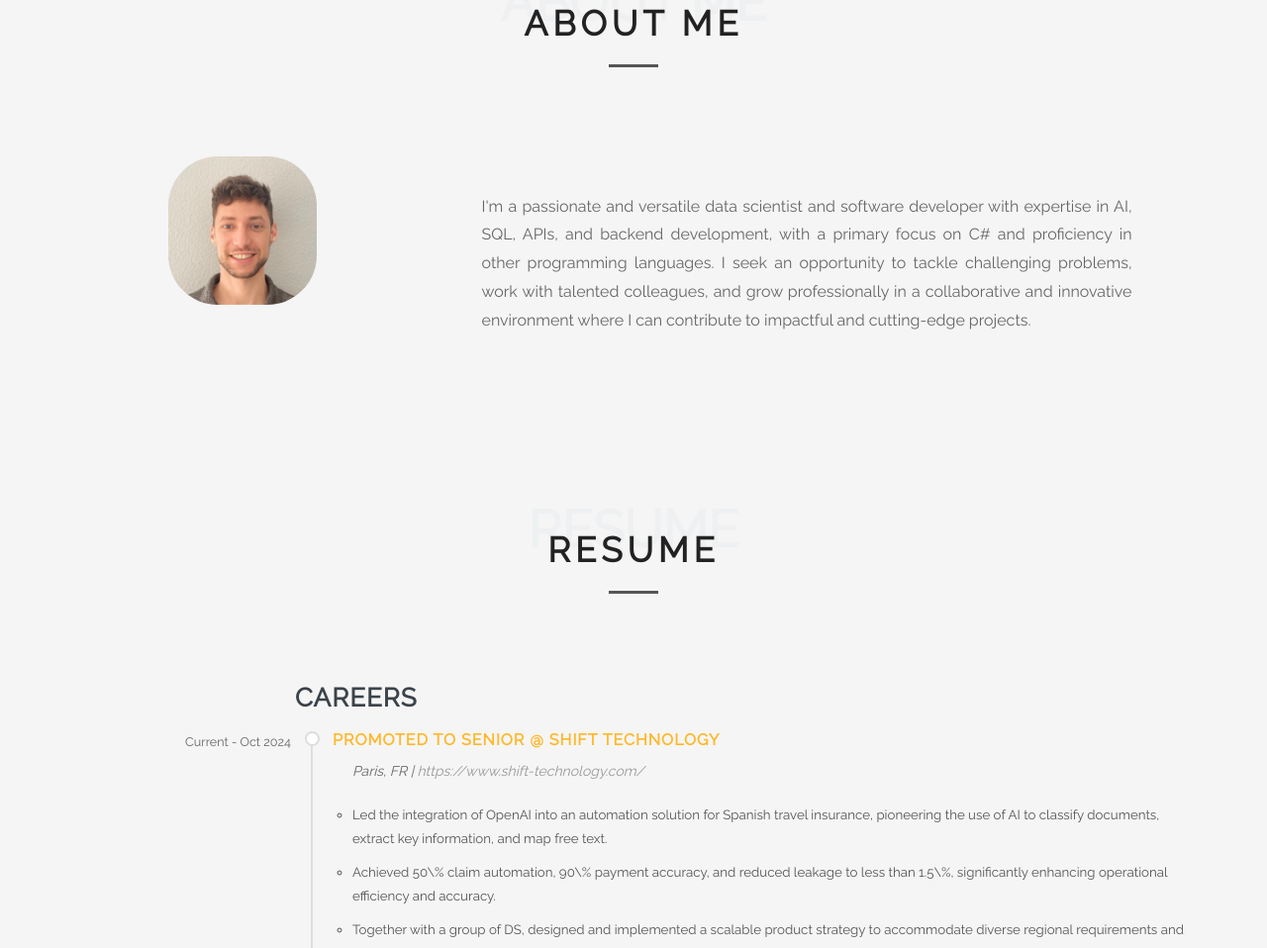
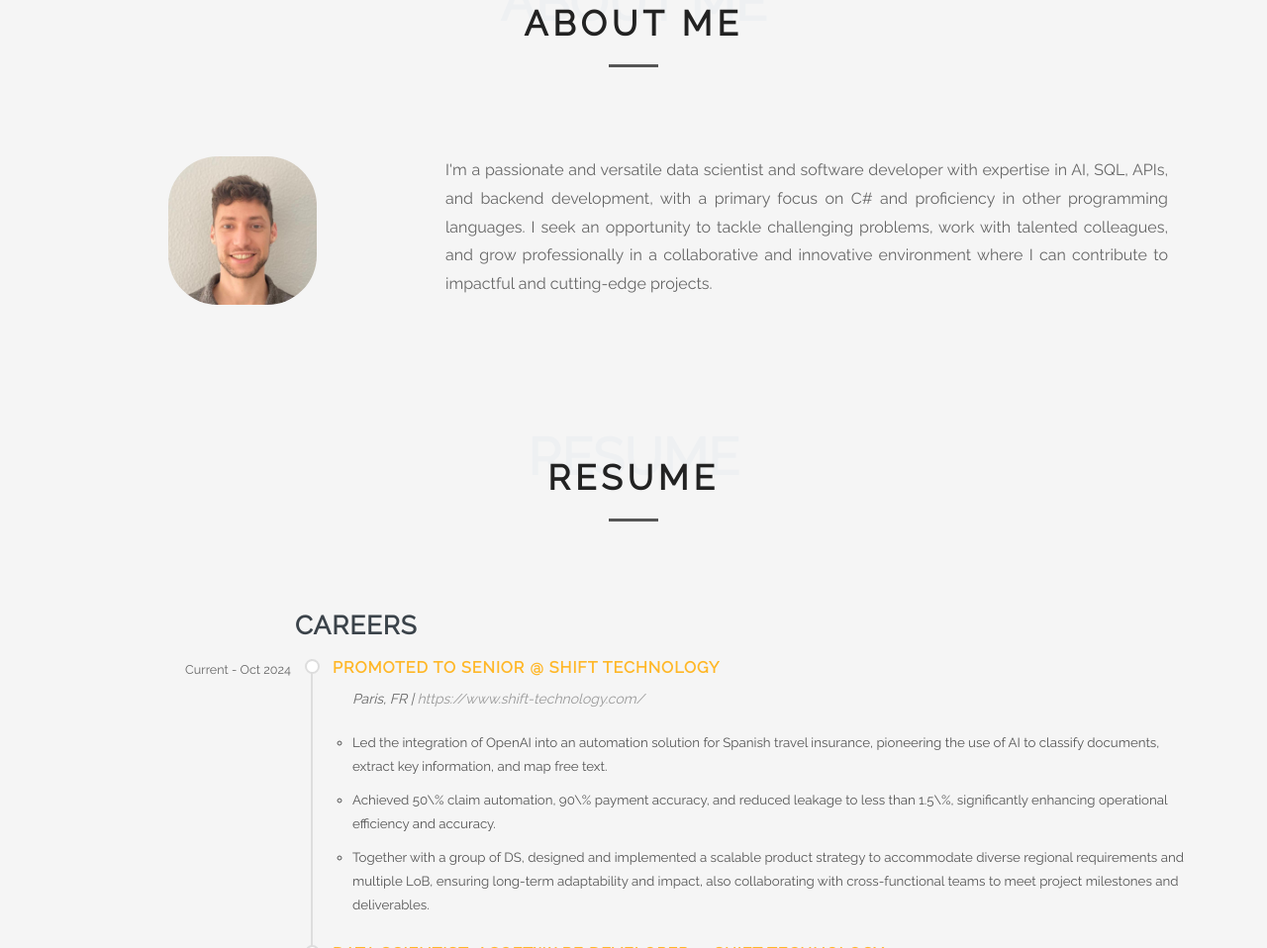
Before and after one commit to AranColl/AranColl.github.io, a plain HTML site: page index.html in a window 1280 px wide. Shown: the part 938-1896 px from the top of the page at 99% size. Drawn offline with Linux system fonts and the light colour scheme.

Commit message:
looks better now

```diff
--- a/index.html
+++ b/index.html
@@ -102,7 +102,7 @@
                 </div>
 
                 <div class="col-12 col-md-8 mx-auto">
-                    <p style="font-size: 16px; padding: 5% 5%; text-align: justify;">
+                    <p style="font-size: 16px; text-align: justify;">
                         I'm a passionate and versatile data scientist and software developer
                         with expertise in AI, SQL, APIs, and backend development, with a primary focus
                         on C# and proficiency in other programming languages. I seek an opportunity to
```
